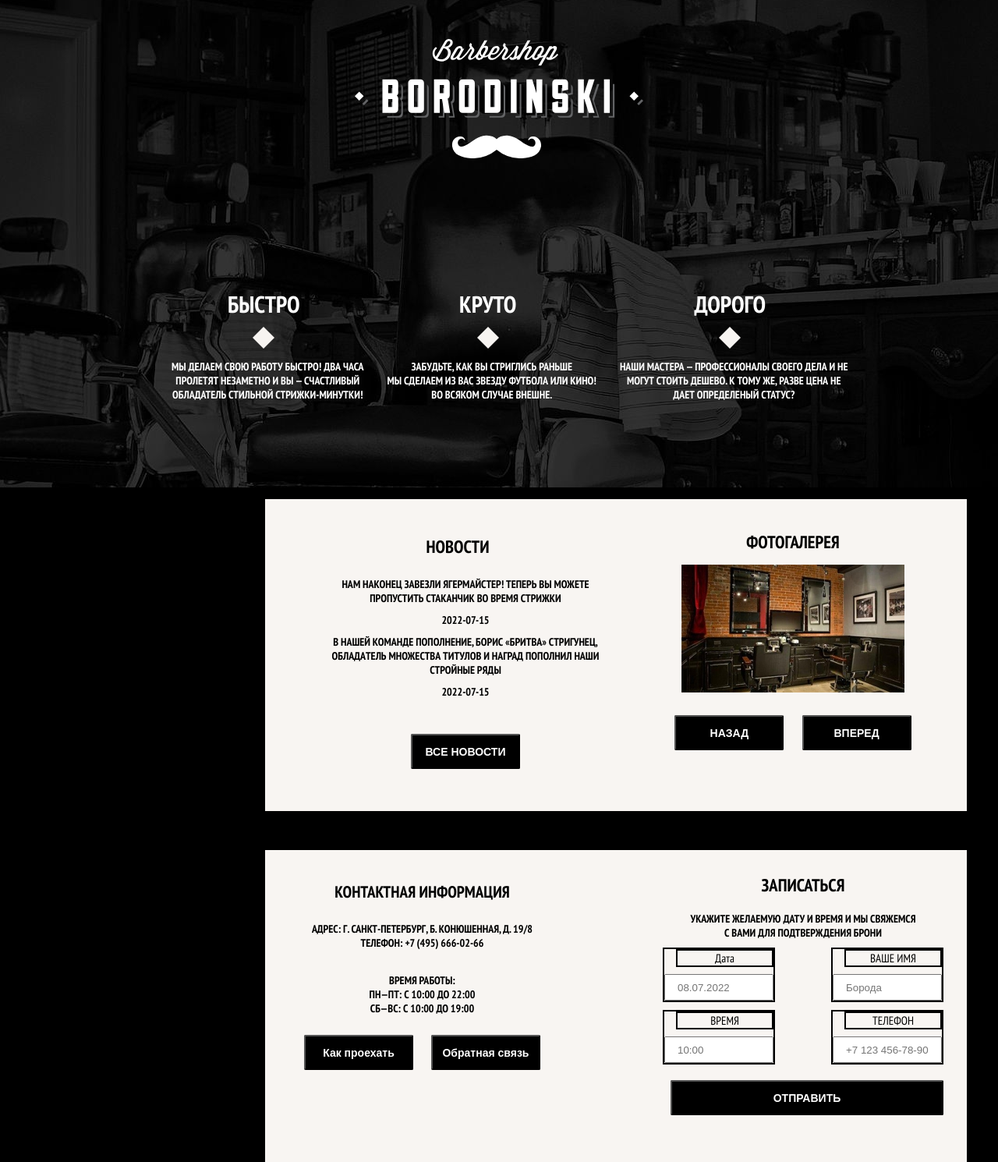
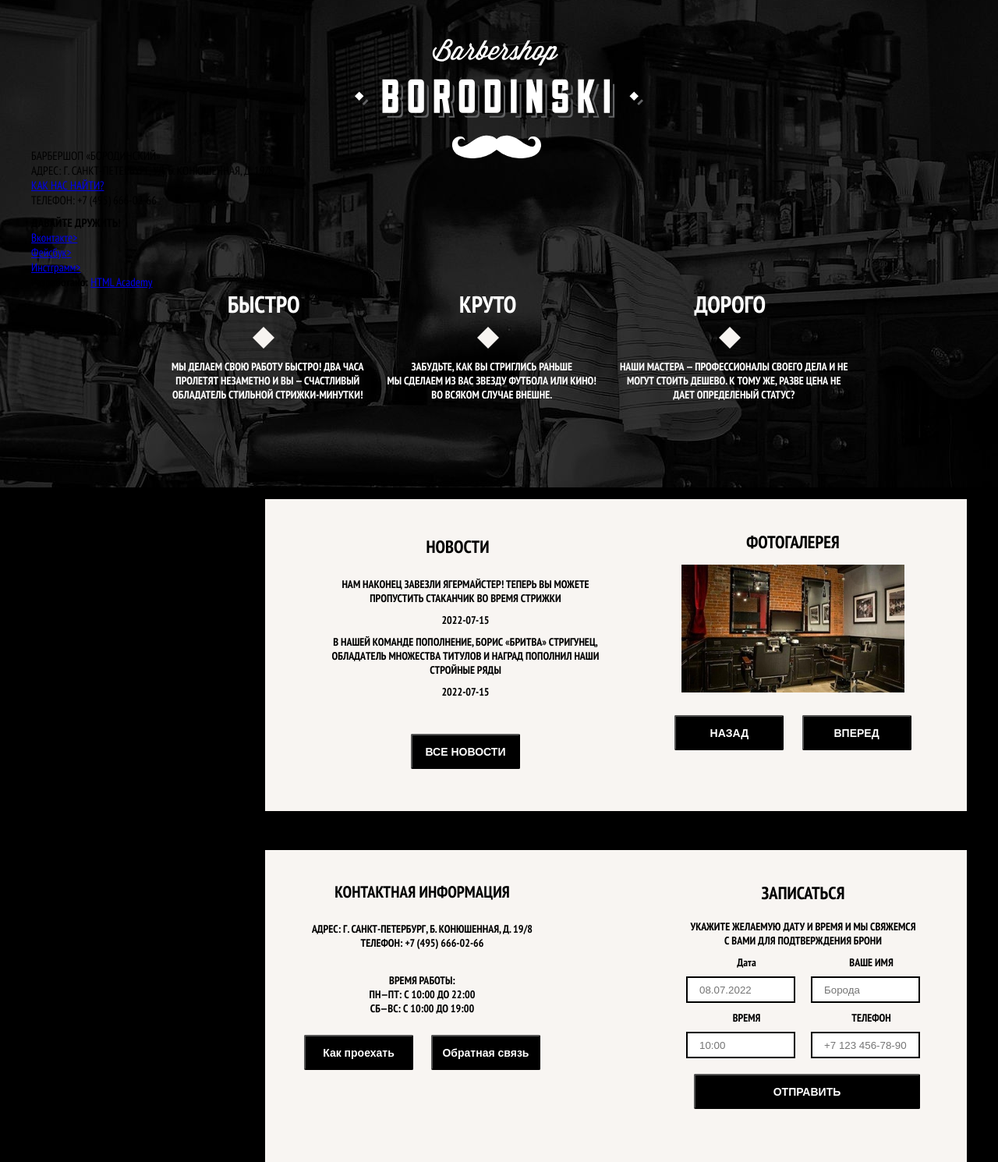
Before and after one commit to AlexF62/Barbershop, a plain HTML site: page index.html in a window 1280 px wide. Shown: the part 95-1585 px from the top of the page at 78% size. Drawn offline with Linux system fonts and the light colour scheme.

Commit message:
До верстал форму и подвал

```diff
--- a/index.html
+++ b/index.html
@@ -176,6 +176,33 @@
 
     </main>
 
+    <!--Footer-->
+
+    <footer>
+        <div class="container">
+            <p>
+                БАРБЕРШОП «БОРОДИНСКИЙ» <br>
+                АДРЕС: Г. САНКТ-ПЕТЕРБУРГ, УЛ. Б. КОНЮШЕННАЯ, Д. 19/8 <br>
+                <a href="#">КАК НАС НАЙТИ?</a> <br>
+                ТЕЛЕФОН: +7 (495) 666-02-66
+            </p>
+
+            <div>
+                <b>ДАВАЙТЕ ДРУЖИТЬ!</b>
+                <ul>
+                    <li> <a class="social-button" href="#"><span class="visually-hidden">Вконтакте</span>></a></li>
+                    <li> <a class="social-button" href="#"><span class="visually-hidden">Фейсбук</span>></a></li>
+                    <li> <a class="social-button" href="#"><span class="visually-hidden">Инстграмм</span>></a></li>
+                </ul>
+            </div>
+            <p class="footer-copyright">
+                <b>Разработано:</b>
+                <a class="button" href="https://htmlacademy.ru">HTML Academy</a>
+            </p>
+
+        </div>
+    </footer>
+
 
 
 
--- a/style.css
+++ b/style.css
@@ -255,8 +255,8 @@
 
 /* Appointment */
 .appoitment {
-  width: 360px;
-  margin: 30px;
+  width: 300px;
+  margin: 40px 60px 50px 70px;
 }
 
 .appointment-info {
@@ -267,7 +267,9 @@
 }
 
 .appointment-item {
-  border: solid 2px black;
+  width: 140px;
+  margin: 0;
+  margin-bottom: 10px;
 }
 
 .appointment-form {
@@ -292,6 +294,14 @@
   cursor: pointer;
 }
 
+.appointment-item {
+  width: 140px;
+  margin: 0;
+  margin-bottom: 10px;
+  font-weight: 600;
+  font-size: 14px;
+}
+
 .appointment-item input {
   -webkit-box-sizing: border-box;
   box-sizing: border-box;
@@ -300,6 +310,7 @@
   padding-left: 15px;
   padding-right: 15px;
   padding-bottom: 7px;
+  border: 2px solid #000000;
 }
 
 .appointment-item label {
@@ -310,5 +321,6 @@
   font: inherit;
 
   background-color: transparent;
-  border: 2px solid #000000;
 }
+
+/* Footer */
```
